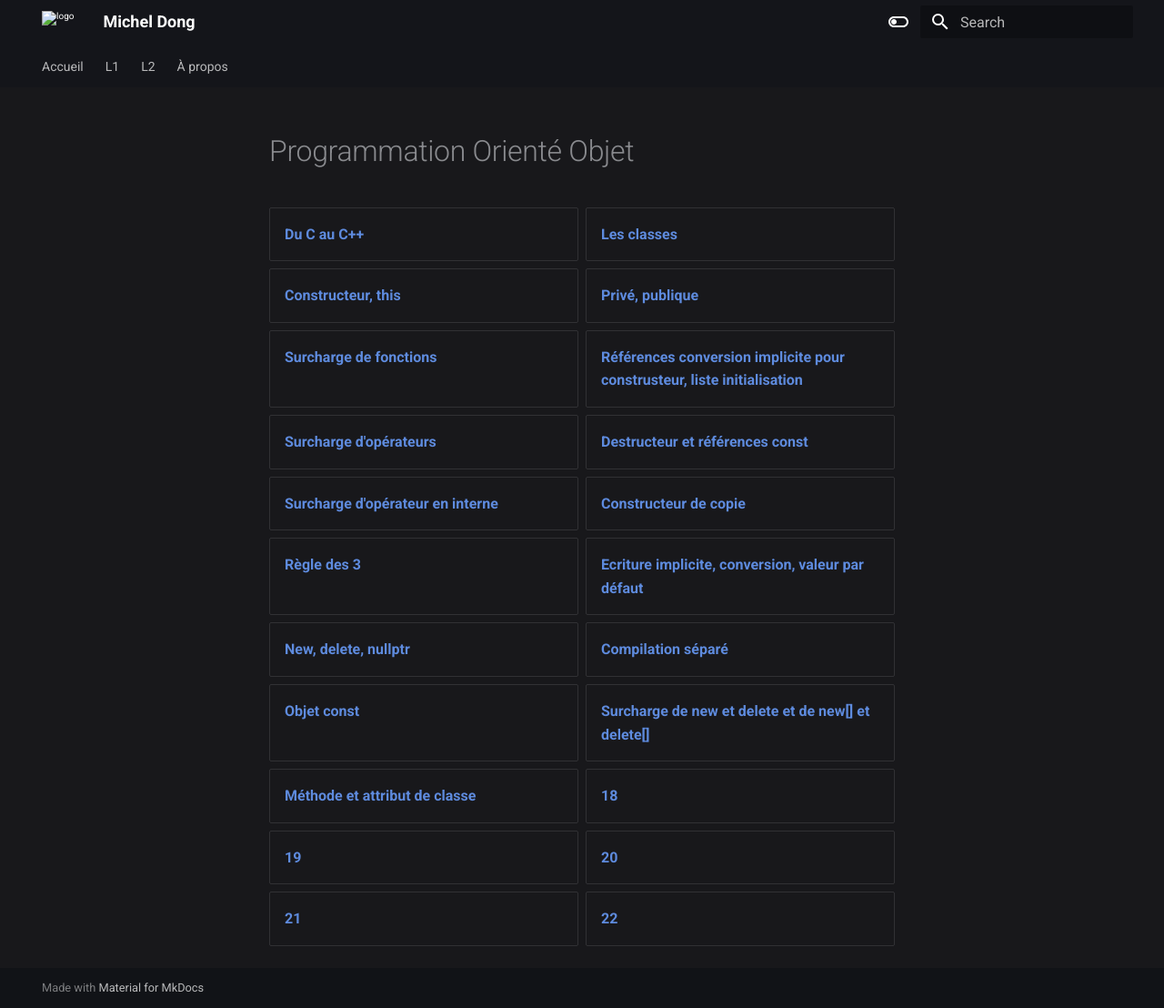
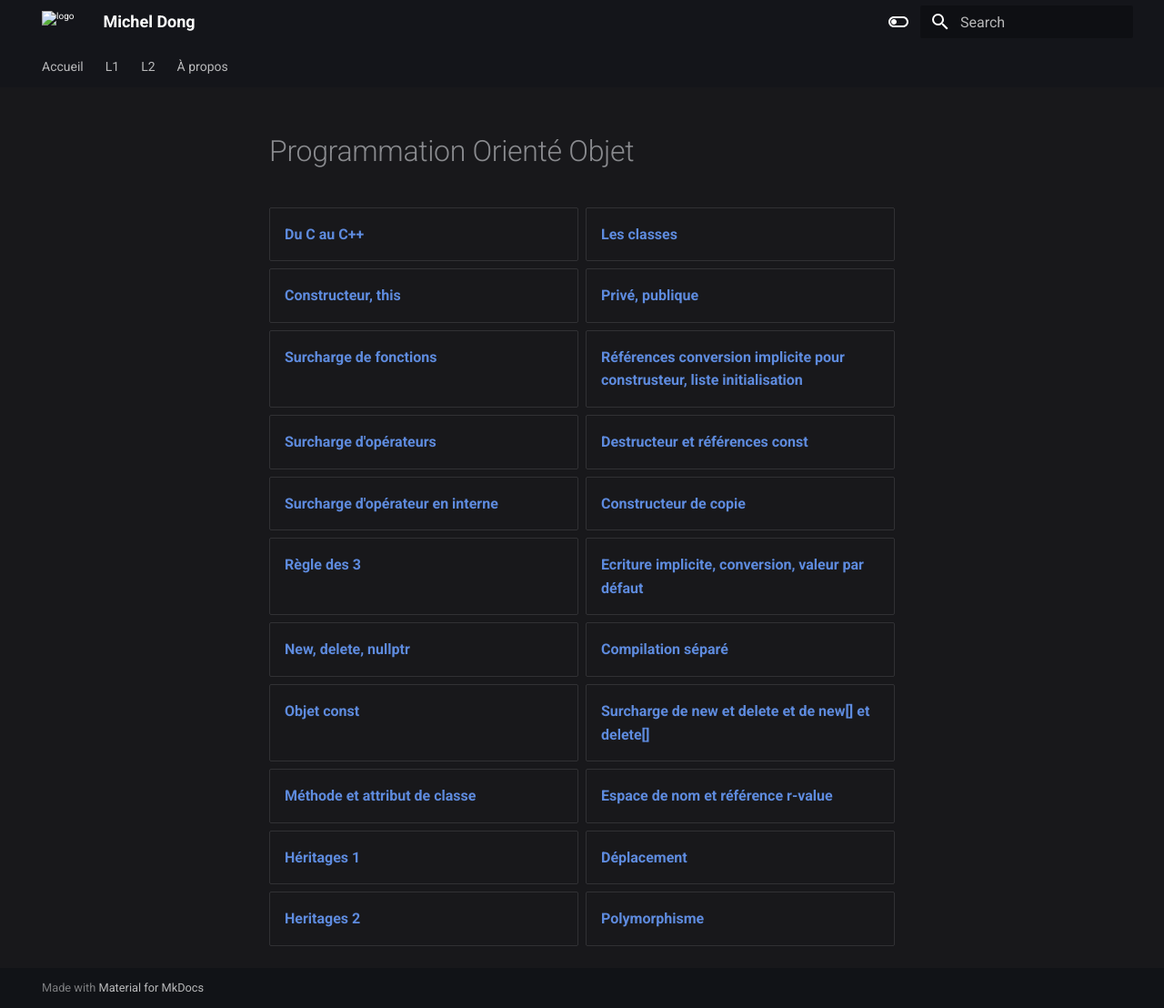
Before and after one commit to mcl-dg/docs, an MkDocs documentation site: the page built from docs/l2/poo.md, in a window 1280 px wide and 1108 px high. Shown: the whole window at 91% size. Built offline with MkDocs 1.6.1 and Material for MkDocs 9.7.7, drawn with Linux system fonts in a browser that asks for light colours.

Commit message:
chapters name updated

```diff
--- a/docs/l2/poo.md
+++ b/docs/l2/poo.md
@@ -53,18 +53,18 @@
 [**Méthode et attribut de classe**](poo/chapitre17.html)
 { .card }
 
-[**18**](poo/chapitre18.html)
+[**Espace de nom et référence r-value**](poo/chapitre18.html)
 { .card }
 
-[**19**](poo/chapitre19.html)
+[**Héritages 1**](poo/chapitre19.html)
 { .card }
 
-[**20**](poo/chapitre20.html)
+[**Déplacement**](poo/chapitre20.html)
 { .card }
 
-[**21**](poo/chapitre21.html)
+[**Heritages 2**](poo/chapitre21.html)
 { .card }
 
-[**22**](poo/chapitre22.html)
+[**Polymorphisme**](poo/chapitre22.html)
 { .card }
 </div>
```
Also changed, not shown: docs/l2.md (+5 -0 lines).
